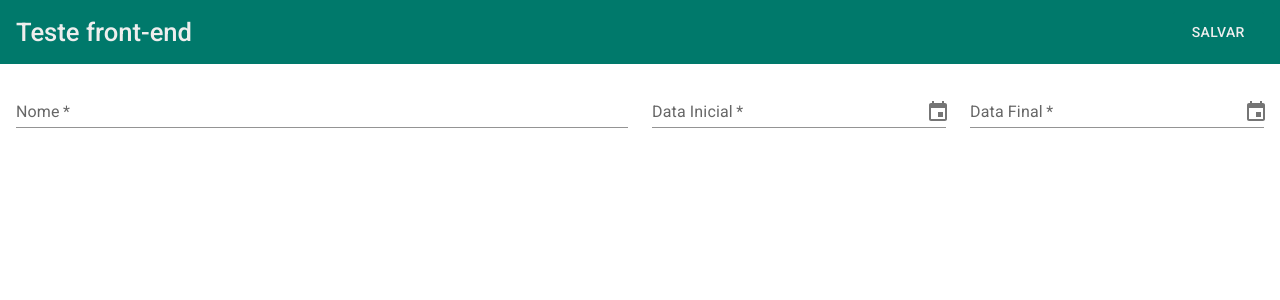
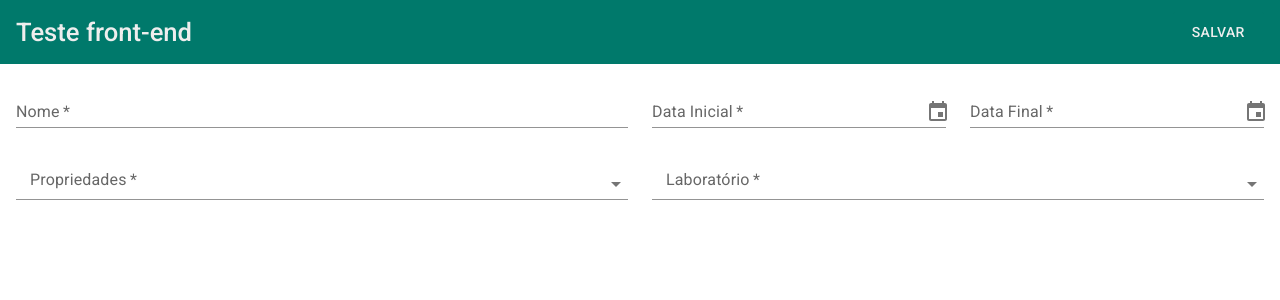
Before and after one commit to luispolippo/Teste-Front-End, a React (Vite) app: page / in a window 1280 px wide. Shown: the top 300 px of the page. Built offline with nearby package versions, Linux system fonts and the light colour scheme.

Commit message:
feat: Adiciona SelectInput no componente Form

```diff
--- a/src/components/Form.tsx
+++ b/src/components/Form.tsx
@@ -5,6 +5,7 @@ import { AdapterDateFns } from '@mui/x-date-pickers/AdapterDateFns';
 import { LocalizationProvider } from '@mui/x-date-pickers/LocalizationProvider';
 import styled from 'styled-components';
 import DateInputs from './DateInput';
+import SelectInput from './SelectInput';
 
 const FormStyled = styled.form`
   padding: 1rem 1rem;
@@ -30,6 +31,12 @@ function Form() {
             <DateInputs label="Data Final" />
           </Grid>
         </LocalizationProvider>
+        <Grid item xs={6}>
+          <SelectInput label="Propriedades" />
+        </Grid>
+        <Grid item xs={6}>
+          <SelectInput label="Laboratório" />
+        </Grid>
       </Grid>
     </FormStyled>
   );
```
